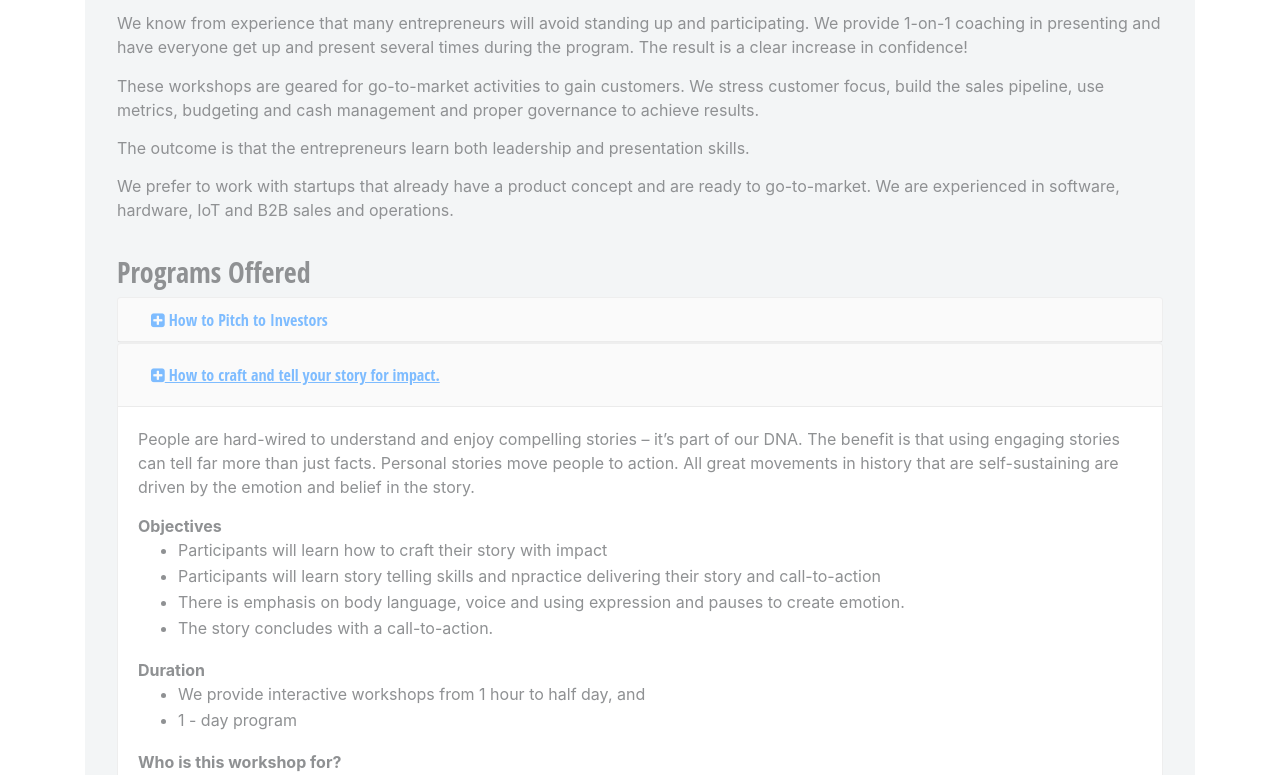
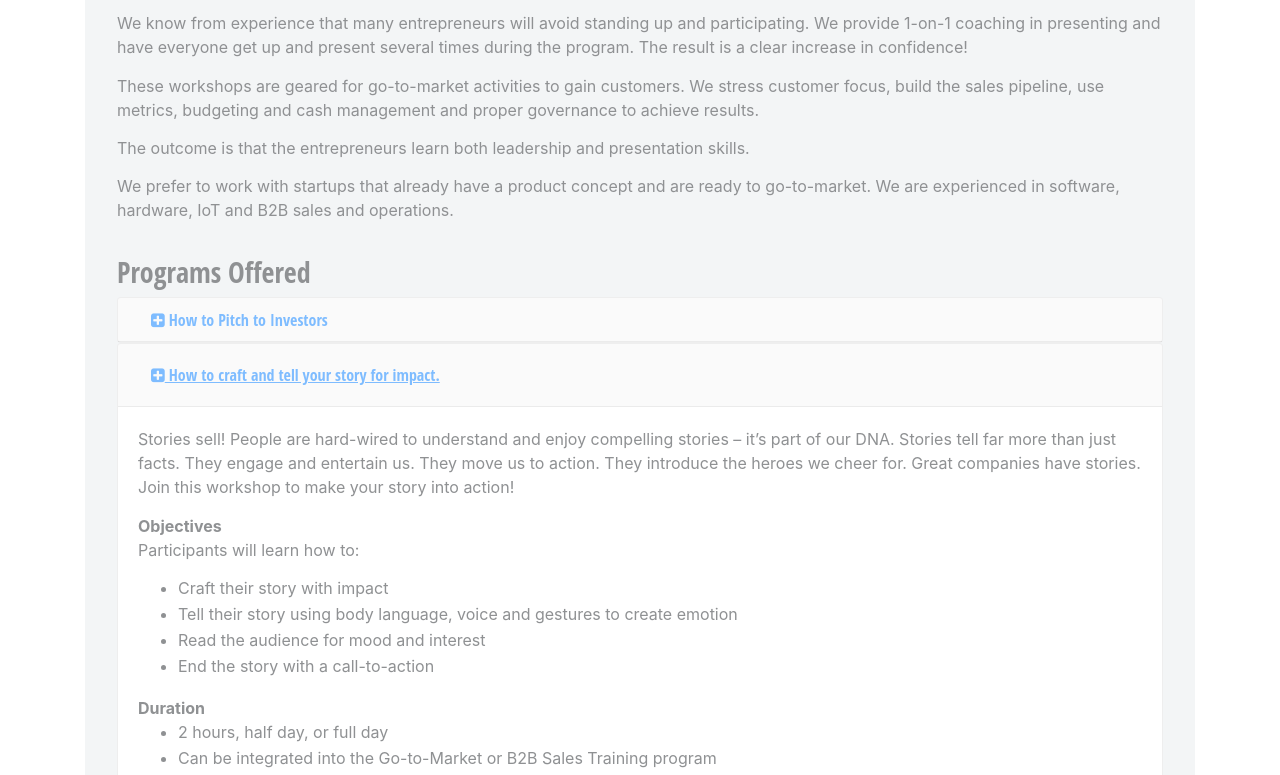
Before and after one commit to benhalverson/svilab-website, a website: page innovationPrograms.html in a window 1280 px wide. Both pictures are taken after a click on the button "How to craft and tell your story for impact.". Shown: the part 682-1457 px from the top of the page. Drawn offline with nearby package versions, Linux system fonts and the light colour scheme.

Commit message:
content changes for objectives and duration

```diff
--- a/innovationPrograms.html
+++ b/innovationPrograms.html
@@ -274,34 +274,39 @@
           </div>
           <div id="collapseTwo" class="collapse" aria-labelledby="headingTwo" data-parent="#accordion">
             <div class="card-body">
-              <p>People are hard-wired to understand and enjoy compelling stories – it’s part of our DNA. The benefit
-                is that using engaging stories can tell far more than just facts. Personal stories move people to
-                action. All great movements in history that are self-sustaining are driven by the emotion and belief in
-                the story.</p>
+              <p>
+                Stories sell! People are hard-wired to understand and enjoy compelling stories – it’s part of our DNA.
+                Stories tell far more than just facts. They engage and entertain us. They move us to action. They
+                introduce the heroes we cheer for.
+                Great companies have stories. Join this workshop to make your story into action!
+              </p>
+
               <strong>Objectives</strong>
+              <p>Participants will learn how to:</p>
               <ul>
-                <li>Participants will learn how to craft their story with impact</li>
-                <li>Participants will learn story telling skills and npractice delivering their story and
-                  call-to-action</li>
-                <li>There is emphasis on body language, voice and using expression and pauses to create emotion.</li>
-                <li>The story concludes with a call-to-action.</li>
+                <li>Craft their story with impact</li>
+                <li>Tell their story using body language, voice and gestures to create emotion</li>
+                <li>Read the audience for mood and interest</li>
+                <li>End the story with a call-to-action</li>
               </ul>
               <strong>Duration</strong>
               <ul>
-                <li>We provide interactive workshops from 1 hour to half day, and</li>
-                <li>1 - day program</li>
+                <li>2 hours, half day, or full day</li>
+                <li>Can be integrated into the Go-to-Market or B2B Sales Training program</li>
               </ul>
               <strong>Who is this workshop for?</strong>
               <ul>
-                <li>CEO / co-founders</li>
+                <li>CEO / Co-founders</li>
                 <li>Executives</li>
-                <li>Marketing and Sales VP and managers</li>
-                <li>Customer facing persons, i.e., product manager, customer service, sales persons</li>
+                <li>Head of sales, managers and sales reps</li>
+                <li>Head of marketing and marketing manager</li>
+                <li>Head of technology</li>
+                <li>Customer facing persons, i.e., product managers and customer service reps</li>
               </ul>
-              <strong>Topcs and skills</strong>
+              <strong>Topics and skills</strong>
               <ul>
                 <li>Use the 5-step customer message to frame your story in simple steps</li>
-                <li>Find the dramatic angle with emotion and imact - and tell it!</li>
+                <li>Find the dramatic angle with emotion and impact - and tell it!</li>
                 <li>Use body language, gestures and voice to heighten the emotions</li>
                 <li>Engage the listener - why should they care?</li>
                 <li>Have a point to the story - what is the outcome you want?</li>
```
